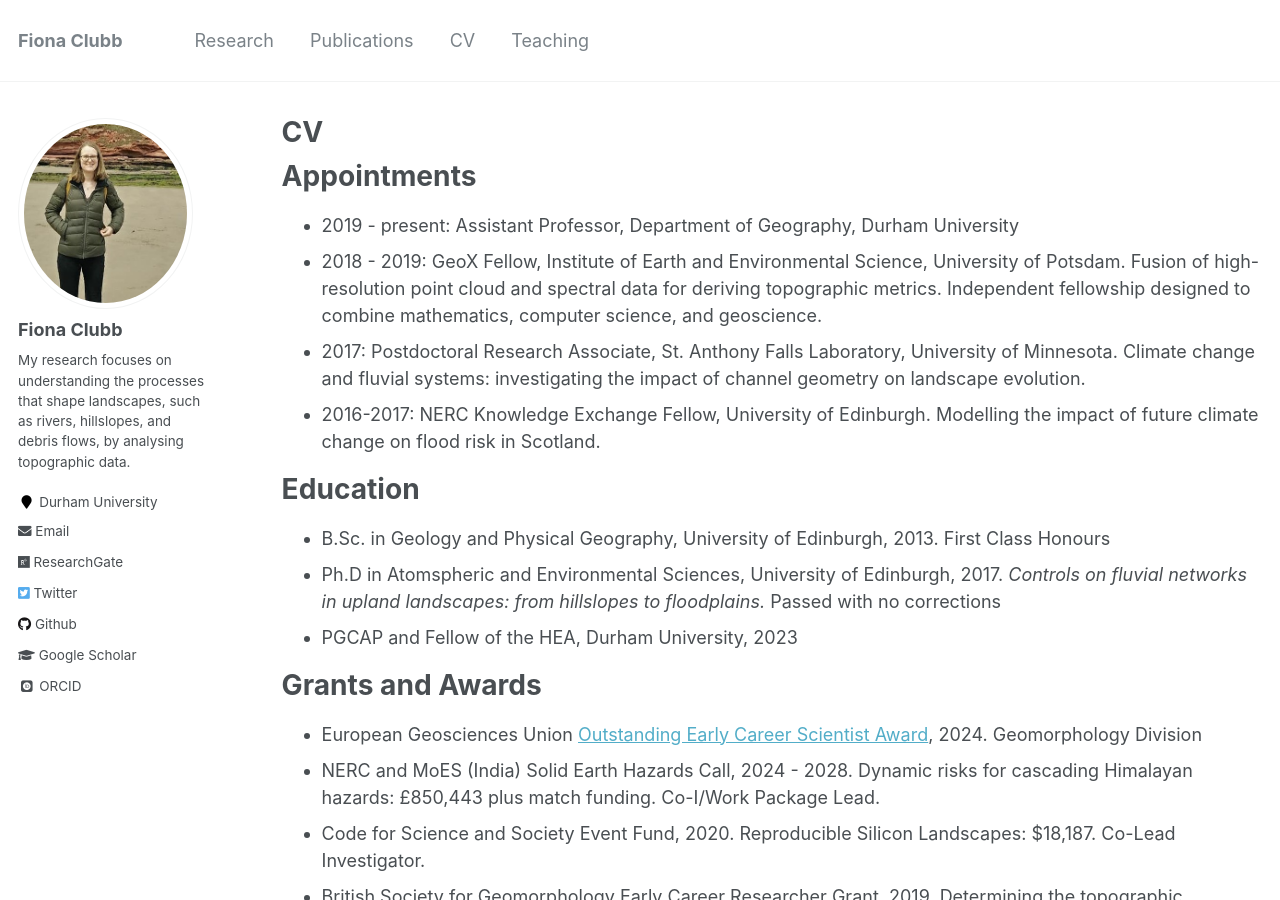
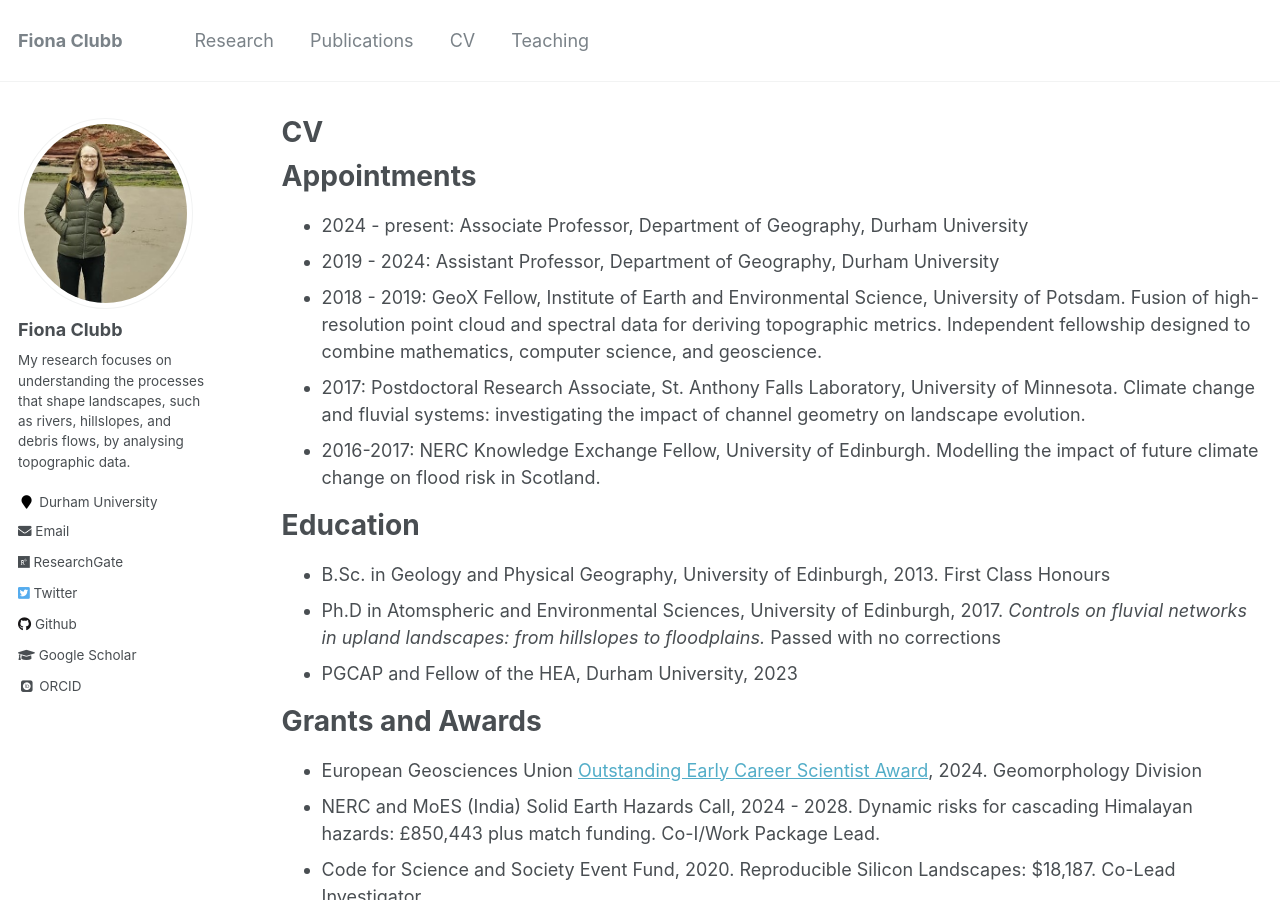
Before and after one commit to fclubb/fclubb.github.io, a Jekyll site: the page built from _pages/cv.md, in a window 1280 px wide and 900 px high. Built offline with Jekyll 4.4.1, drawn with Linux system fonts in a browser that asks for light colours; some web fonts are replaced.

Commit message:
updating title

```diff
--- a/_pages/cv.md
+++ b/_pages/cv.md
@@ -11,7 +11,8 @@ redirect_from:
 
 Appointments
 ======
-* 2019 - present: Assistant Professor, Department of Geography, Durham University
+* 2024 - present: Associate Professor, Department of Geography, Durham University
+* 2019 - 2024: Assistant Professor, Department of Geography, Durham University
 * 2018 - 2019: GeoX Fellow, Institute of Earth and Environmental Science, University of Potsdam. Fusion of
 high-resolution point cloud and spectral data for deriving topographic metrics.
 Independent fellowship designed to combine mathematics, computer science, and geoscience.
```
